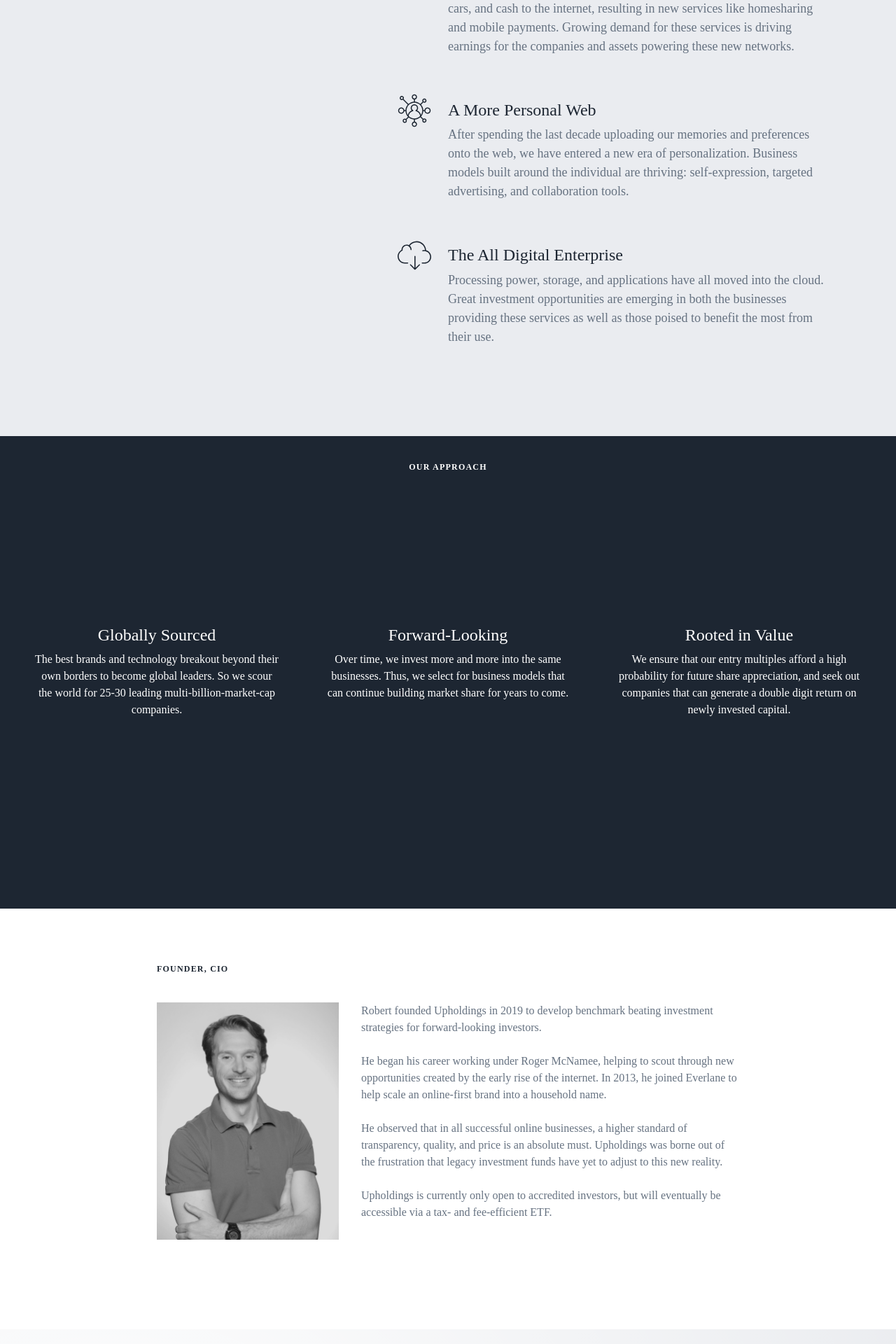
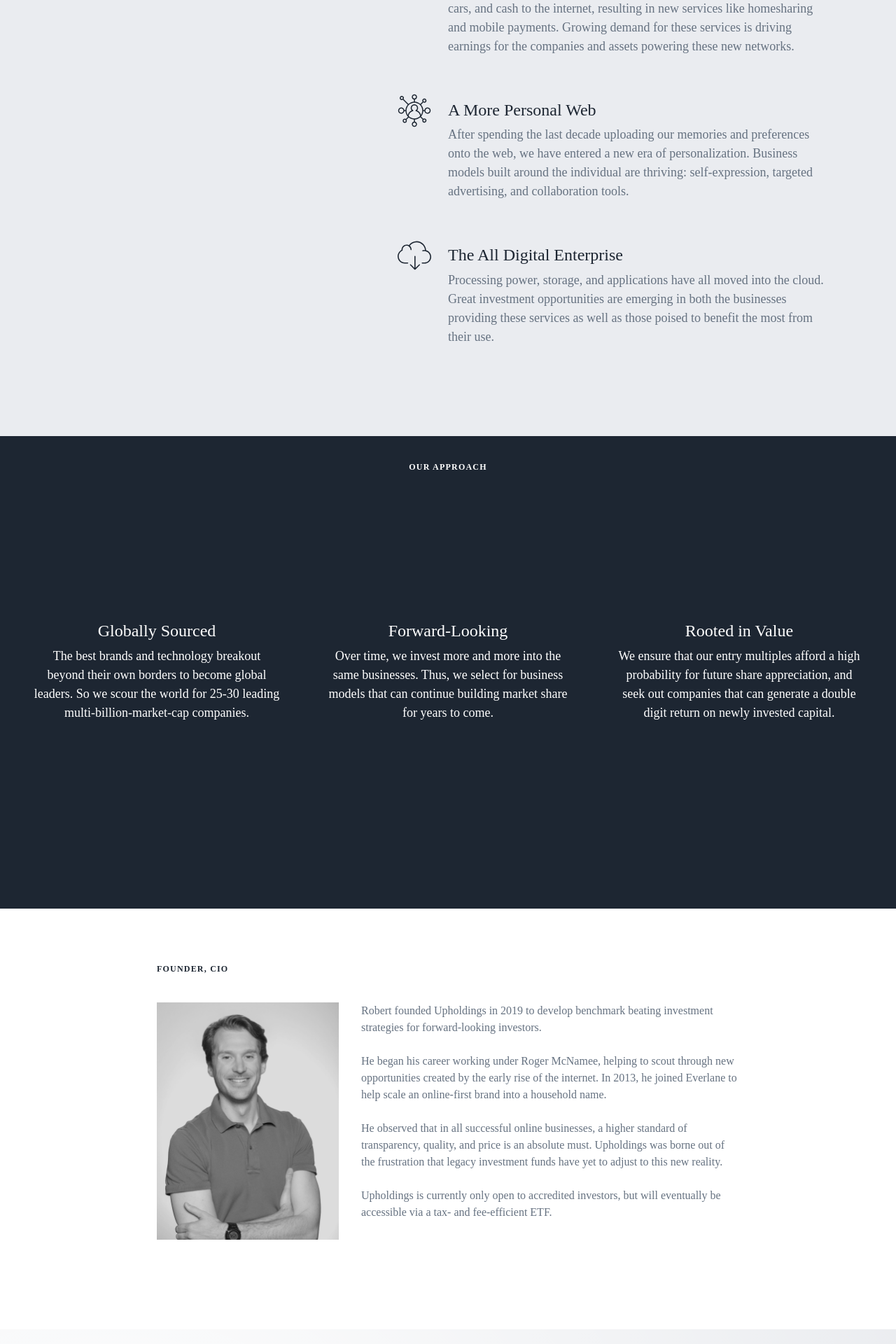
Before and after one commit to willanderson/Upholdings, a Jekyll site: the page built from index.md, in a window 1280 px wide. Shown: the part 1708-3628 px from the top of the page at 70% size. Built offline with Jekyll 4.4.1, drawn with Linux system fonts in a browser that asks for light colours; nearby versions of some CDN libraries; some web fonts are replaced.

Commit message:
Font size

```diff
--- a/_includes/approach.html
+++ b/_includes/approach.html
@@ -1,25 +1,25 @@
 <div id="approach" class="bg-black w-100 pv4 ph3 relative vh-75-l vh-100 min-vh-100-m flex items-center">
   <div class="f7 fw6 ttu tracked mt3 mb2 white w-60 center absolute subhead">Our Approach</div>
 
-  <div class="cf center mw9 pv5-l pv4 mt5-ns mt0-m">
+  <div class="cf center mw9 pv5-l pv4 mt5-ns mt0-m mt5">
 
     <div data-aos="fade-in" data-aos-delay="0" class="w-third-l w-100 white fl tc ph4-l ph0 mb5">
 
       <div class="header super mb2 f3">Globally Sourced</div>
-      <div class="body lh-copy measure center">The best brands and technology breakout beyond their own borders to become global leaders. So we scour the world for 25-30 leading multi-billion-market-cap companies.</div>
+      <div class="body lh-copy measure center fontsize18">The best brands and technology breakout beyond their own borders to become global leaders. So we scour the world for 25-30 leading multi-billion-market-cap companies.</div>
 
     </div>
     <div data-aos="fade-in" data-aos-delay="200" class="w-third-l w-100 white fl tc ph4 mb5">
 
       <div class="header super mb2 f3">Forward-Looking</div>
-      <div class="body lh-copy measure center">Over time, we invest more and more into the same businesses. Thus, we select for business models that can continue building market share for years to come.</div>
+      <div class="body lh-copy measure center fontsize18">Over time, we invest more and more into the same businesses. Thus, we select for business models that can continue building market share for years to come.</div>
 
 
     </div>
     <div data-aos="fade-in" data-aos-delay="400" class="w-third-l w-100 white fl tc ph4">
 
       <div class="header super mb2 f3">Rooted in Value</div>
-      <div class="body lh-copy measure center">We ensure that our entry multiples afford a high probability for future share appreciation, and seek out companies that can generate a double digit return on newly invested capital.</div>
+      <div class="body lh-copy measure center fontsize18">We ensure that our entry multiples afford a high probability for future share appreciation, and seek out companies that can generate a double digit return on newly invested capital.</div>
 
     </div>
   </div>
```
Also changed, not shown: 2 other files.
